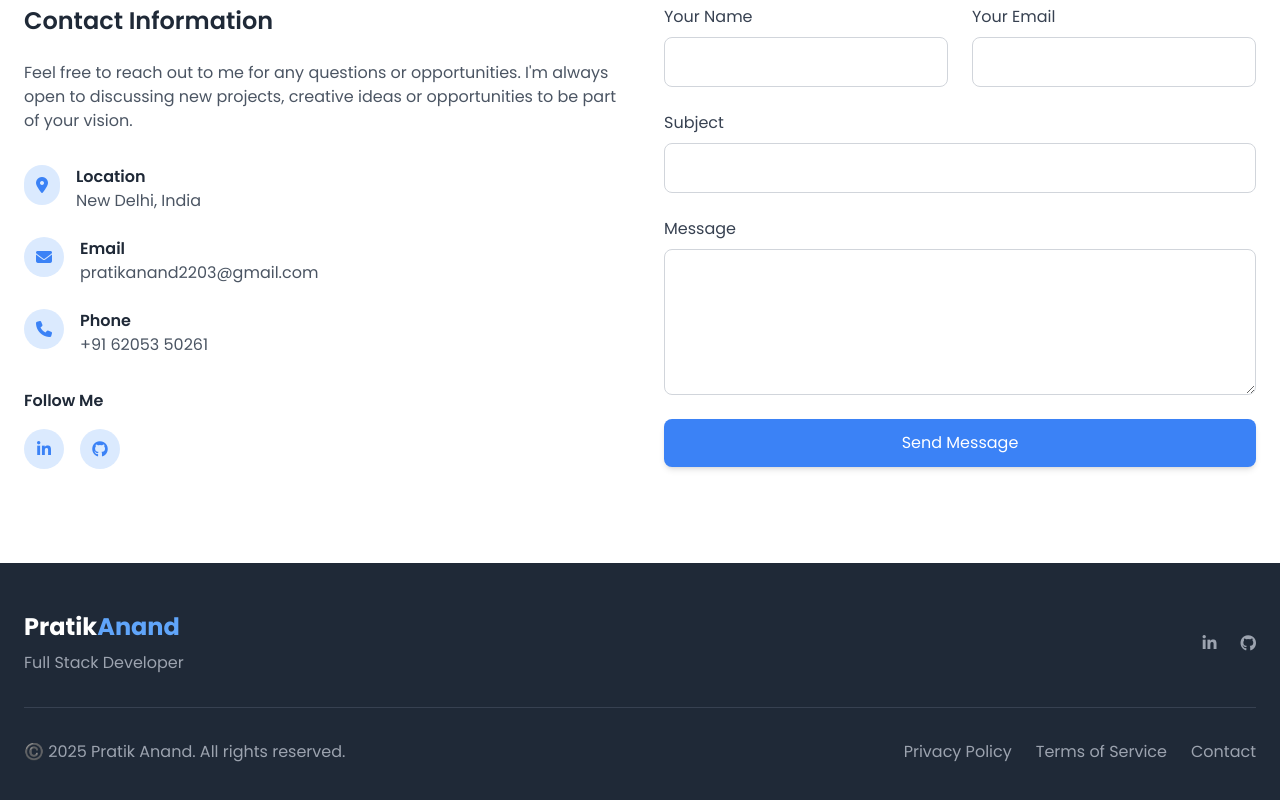
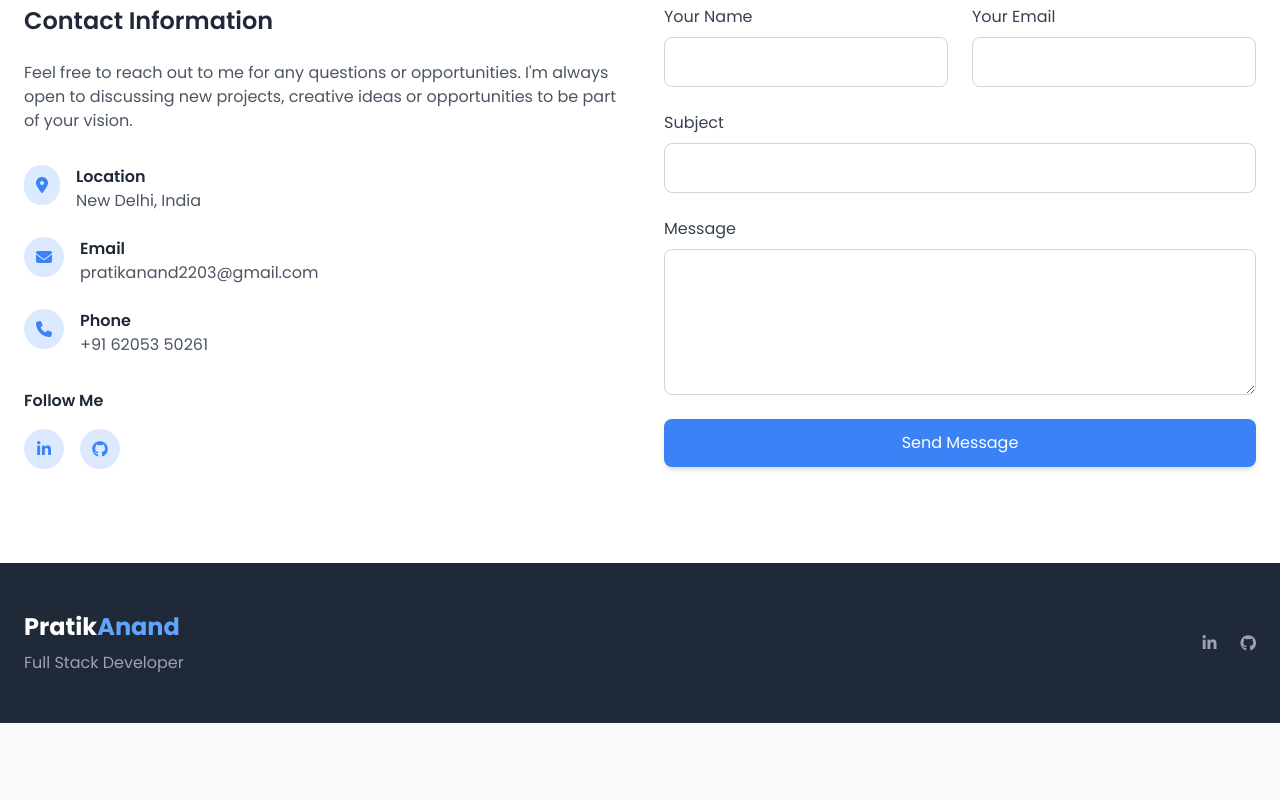
Before and after one commit to pratik220303/codsoft_internship, a plain HTML site: page task 1/index.html in a window 1280 px wide. Shown: the part 2515-3315 px from the top of the page. After the commit the page ends 3238 px from the top, so only its background shows below. Drawn offline with nearby package versions, Linux system fonts and the light colour scheme.

Commit message:
Update index.html

```diff
--- a/task 1/index.html
+++ b/task 1/index.html
@@ -484,14 +484,6 @@
 
                 </div>
             </div>
-            <div class="border-t border-gray-700 mt-8 pt-8 flex flex-col md:flex-row justify-between items-center">
-                <p class="text-gray-400 mb-4 md:mb-0">©️ 2025 Pratik Anand. All rights reserved.</p>
-                <div class="flex space-x-6">
-                    <a href="#" class="text-gray-400 hover:text-white transition duration-300">Privacy Policy</a>
-                    <a href="#" class="text-gray-400 hover:text-white transition duration-300">Terms of Service</a>
-                    <a href="#" class="text-gray-400 hover:text-white transition duration-300">Contact</a>
-                </div>
-            </div>
         </div>
     </footer>
 
```
